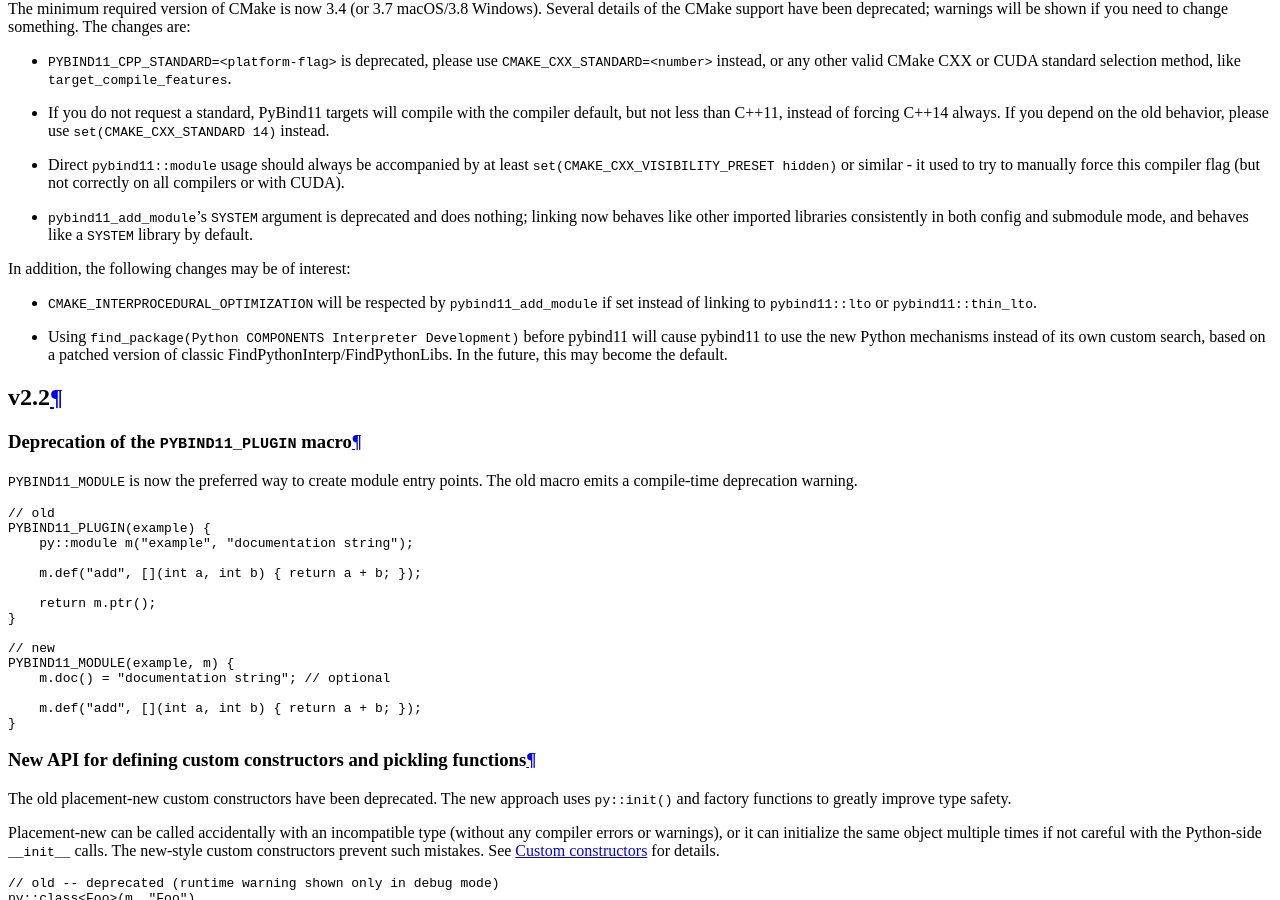
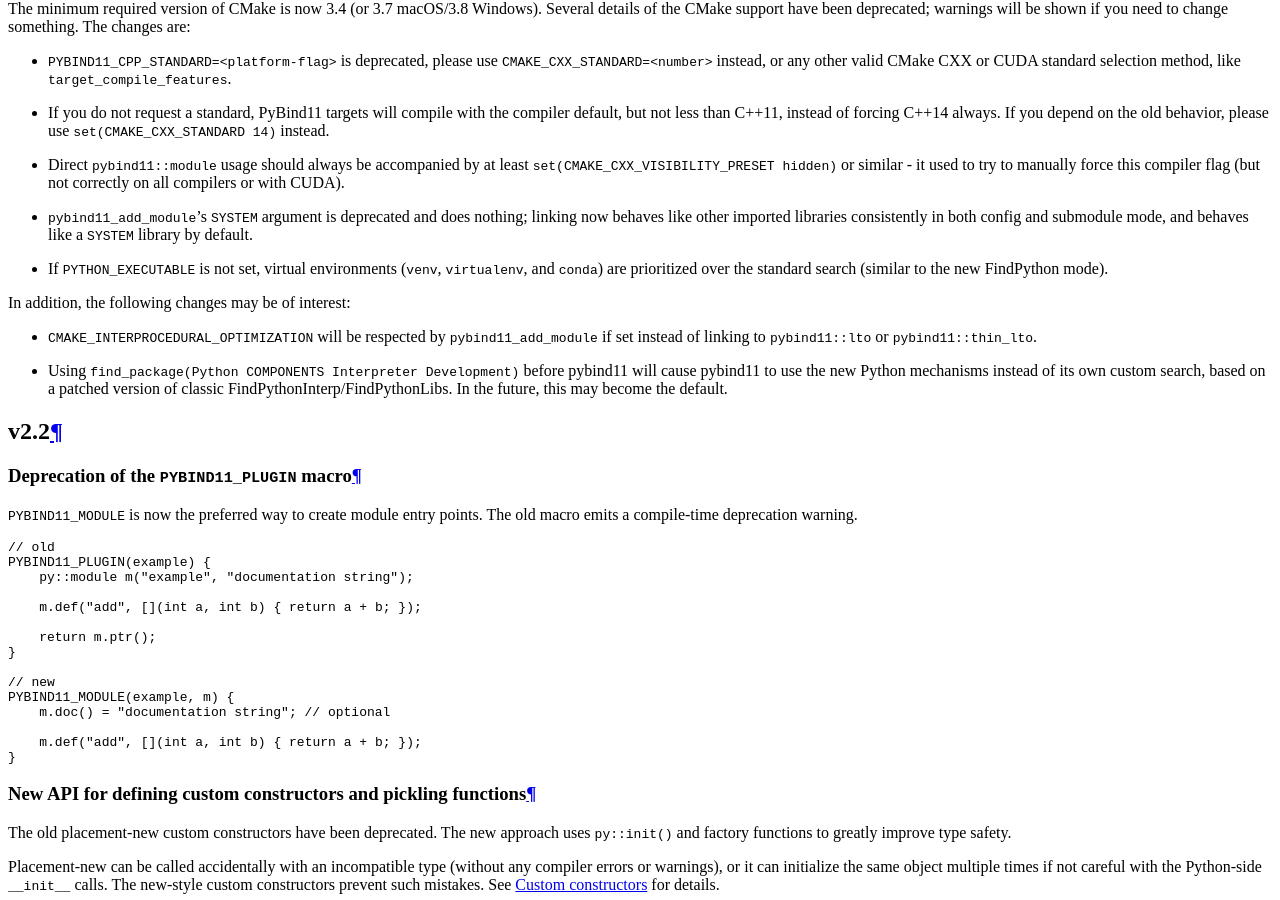
Before and after one commit to pybind/pybind11, a Sphinx documentation site: the page built from docs/upgrade.rst, in a window 1280 px wide and 900 px high, scrolled down 1222 px. Built offline with Sphinx 7.4.7 and the Read the Docs theme 2.0.0, drawn with Linux system fonts in a browser that asks for light colours.

Commit message:
feat: classic search also finds virtual environments

```diff
--- a/docs/changelog.rst
+++ b/docs/changelog.rst
@@ -17,6 +17,10 @@ v2.6.0 (IN PROGRESS)
 
   * Generated config file is now portable to different Python/compiler/CMake
     versions
+
+  * Virtual environments prioritized if ``PYTHON_EXECUTABLE`` is not set
+    (``venv``, ``virtualenv``, and ``conda``) (similar to the new FindPython
+    mode).
 
   * Other CMake features now natively supported, like
     ``CMAKE_INTERPROCEDURAL_OPTIMIZATION``, ``set(CMAKE_CXX_VISIBILITY_PRESET
--- a/docs/upgrade.rst
+++ b/docs/upgrade.rst
@@ -37,6 +37,10 @@
   linking now behaves like other imported libraries consistently in both
   config and submodule mode, and behaves like a ``SYSTEM`` library by
   default.
+
+* If ``PYTHON_EXECUTABLE`` is not set, virtual environments (``venv``,
+  ``virtualenv``, and ``conda``) are prioritized over the standard search
+  (similar to the new FindPython mode).
 
 In addition, the following changes may be of interest:
 
```
Also changed, not shown: 2 other files.
